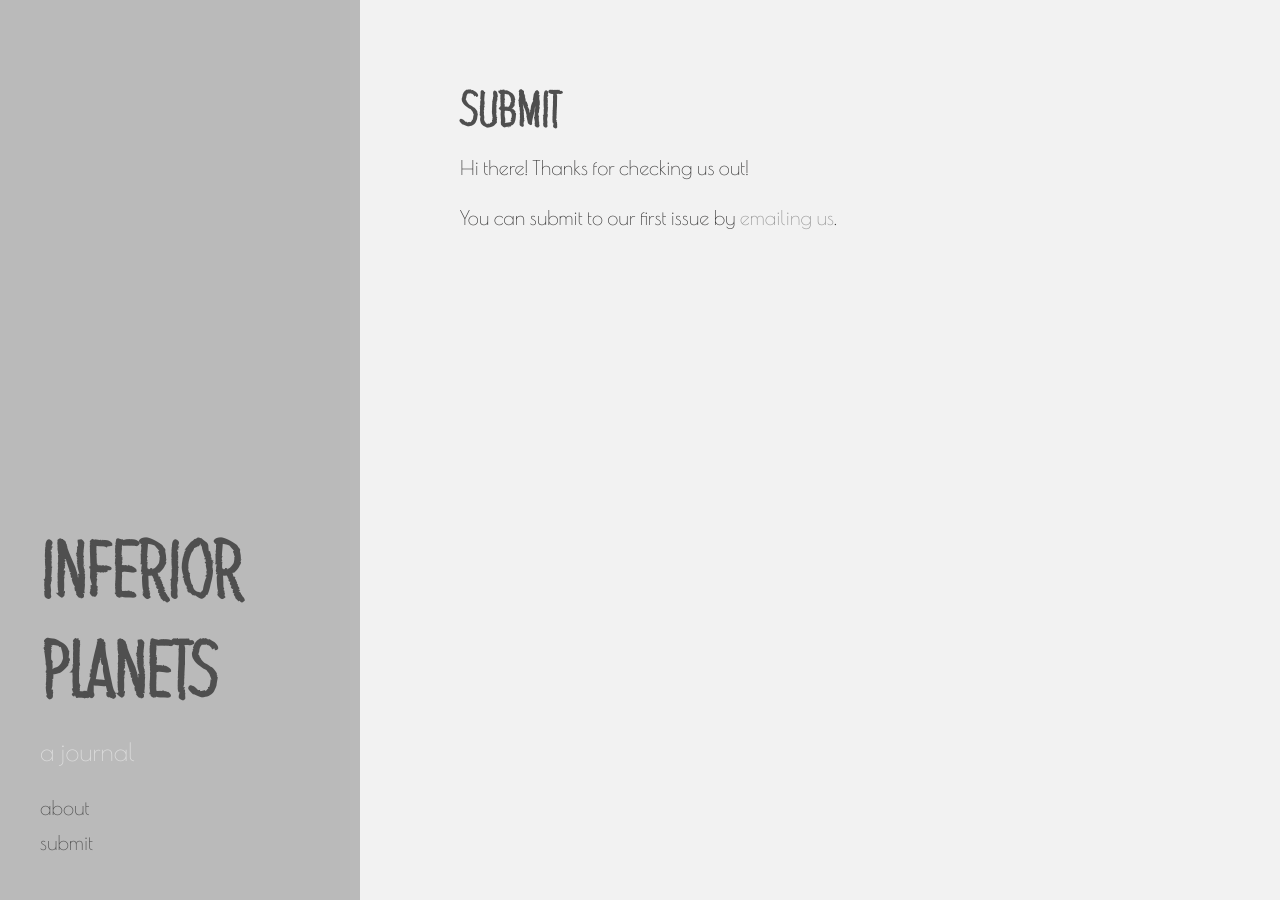
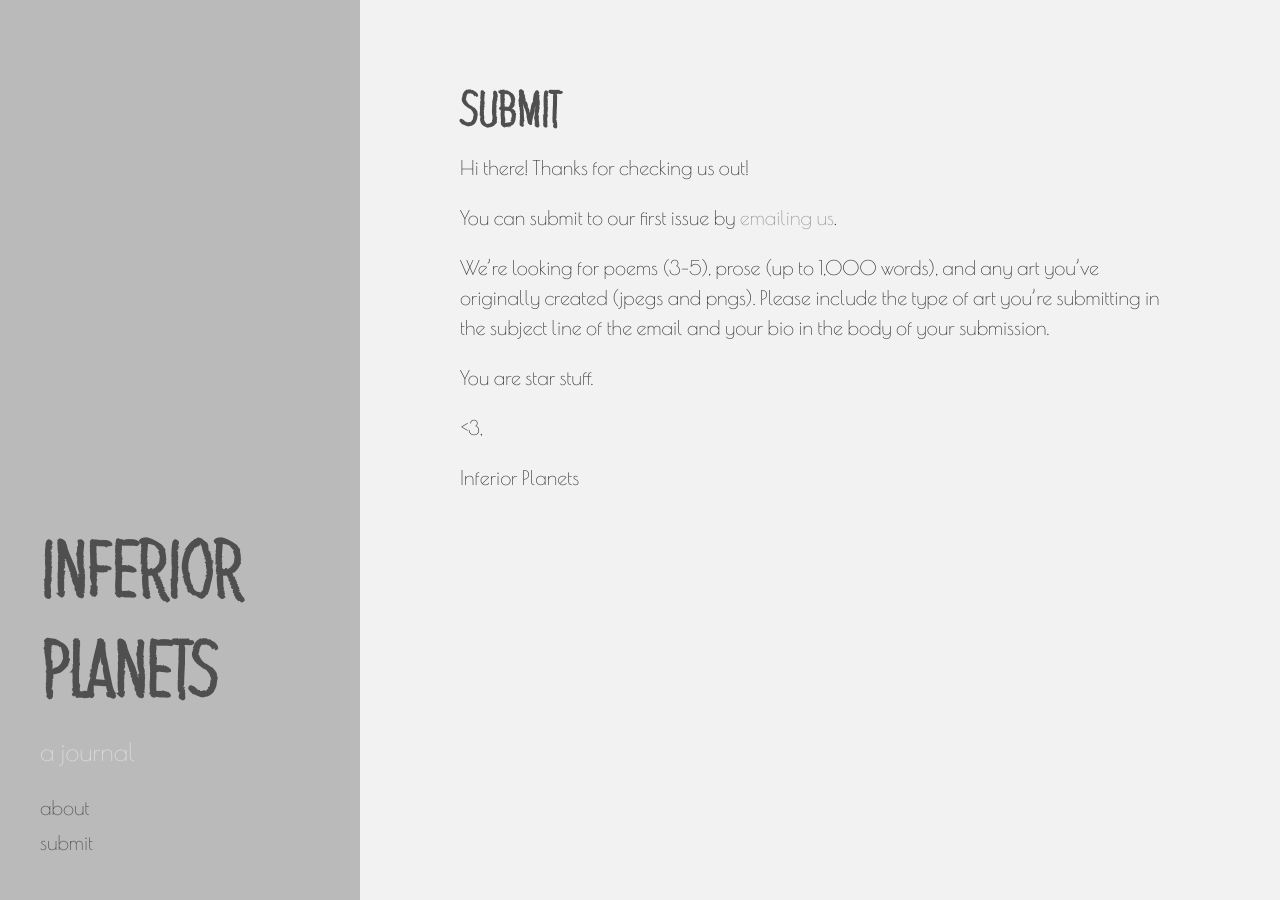
Before and after one commit to inferiorplanets/inferiorplanets.github.io, a Jekyll site: the page built from submit.md, in a window 1280 px wide. Built offline with Jekyll 4.4.1, drawn with Linux system fonts in a browser that asks for light colours; some web fonts are replaced; Markdown is read by kramdown in place of the engine named in the settings.

Commit message:
Update submit.md

```diff
--- a/submit.md
+++ b/submit.md
@@ -6,3 +6,13 @@ title: Submit
 Hi there! Thanks for checking us out!
 
 You can submit to our first issue by [emailing us](mailto:inferiorplanetsjournal@gmail.com).
+
+We're looking for poems (3-5), prose (up to 1,000 words), and any art you've originally created (jpegs and pngs). Please include the type of art you're submitting in the subject line of the email and your bio in the body of your submission.
+
+
+You are star stuff.
+
+
+<3,
+
+Inferior Planets
```
